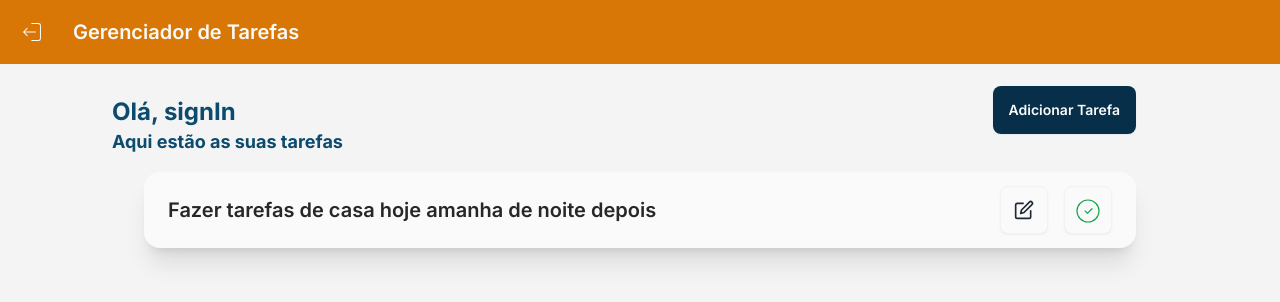
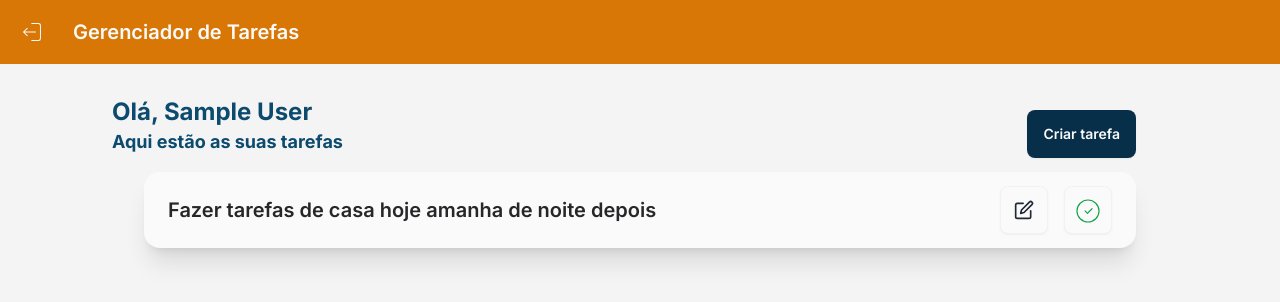
Before and after one commit to matheuspaiva1/gerenc-task, a Next.js app: page /dashboard in a window 1280 px wide. Shown: the top 302 px of the page. Built offline with nearby package versions, Linux system fonts and the light colour scheme; no server answers; sample sign-in values are in the browser's storage.

Commit message:
feat: finalizando formTasks

```diff
--- a/src/app/components/ButtonAddTask.tsx
+++ b/src/app/components/ButtonAddTask.tsx
@@ -1,7 +1,12 @@
+"use client"
 import React from 'react'
 
-export default function ButtonAddTask() {
+export default function ButtonAddTask({...props}) {
   return (
-    <button className="btn btn-primary bg-sky-950 text-zinc-50 border-none right-36 absolute">Adicionar Tarefa</button>
+    <button
+    {...props}
+    className="btn btn-primary bg-sky-950 text-zinc-50 border-none right-36 absolute">
+      {props.title}
+    </button>
   )
 }
--- a/src/app/components/ButtonLogout.tsx
+++ b/src/app/components/ButtonLogout.tsx
@@ -1,8 +1,14 @@
+"use client"
+import { signOut } from 'next-auth/react';
 import React from 'react'
 import { CiLogout } from "react-icons/ci";
 
 export default function ButtonLogout() {
   return (
-    <CiLogout className="h-6 w-6 text-zinc-50"/>
+    <button
+    onClick={() => signOut()}
+    className="btn btn-square btn-ghost">
+        <CiLogout className="h-6 w-6 text-zinc-50" />
+    </button>
   )
 }
--- /dev/null
+++ b/src/app/components/FormTasks.tsx
@@ -0,0 +1,25 @@
+'use client'
+import React, { useState } from 'react'
+import ButtonAddTask from './ButtonAddTask'
+
+export default function FormTasks() {
+  const [value, setValue] = useState('');
+
+
+
+  const getValue= (e: any) =>{
+    setValue(e.target.value);
+  }
+
+  return (
+      <form className="flex items-center mt-4 " onSubmit={getValue}>
+        <input
+        onChange={getValue}
+        value={value}
+        type="text"
+        placeholder="Digite aqui"
+        className="input input-bordered input-info max-w-4xl bg-zinc-50 mx-32 py-4 w-full " />
+        <ButtonAddTask type="submit" title="Adicionar tarefa"/>
+      </form>
+  )
+}
--- a/src/app/components/Header.tsx
+++ b/src/app/components/Header.tsx
@@ -1,19 +1,19 @@
-import React from 'react';
-import ButtonLogout from './ButtonLogout';
+'use client'
+import React from 'react'
+import ButtonLogout from './ButtonLogout'
 
 export default function Header() {
   return (
     <header>
       <div className="navbar bg-amber-600">
         <div className="flex-none">
-    <button className="btn btn-square btn-ghost">
           <ButtonLogout />
-    </button>
         </div>
         <div className="flex-1">
-    <a className="btn btn-ghost text-xl text-zinc-50">Gerenciador de Tarefas</a>
+          <a href='/dashboard' className="btn btn-ghost text-xl text-zinc-50">
+            Gerenciador de Tarefas
+          </a>
         </div>
-
       </div>
     </header>
   )
--- a/src/app/createTasks/page.tsx
+++ b/src/app/createTasks/page.tsx
@@ -0,0 +1,13 @@
+import React from 'react'
+import FormTasks from '../components/FormTasks'
+import Header from '../components/Header'
+
+export default function Page() {
+  return (
+    <main className='bg-zinc-100 h-screen'>
+      <Header/>
+      <h1 className='mt-8 font-bold mx-28 text-2xl text-sky-900'>Adicione aqui a sua Tarefa</h1>
+      <FormTasks/>
+    </main>
+  )
+}
--- a/src/app/dashboard/page.tsx
+++ b/src/app/dashboard/page.tsx
@@ -1,19 +1,31 @@
+"use client"
 import React from 'react'
 import Header from '../components/Header'
 import { signIn } from 'next-auth/react'
 import Tasks from '../components/tasks/Tasks'
 import ButtonAddTask from '../components/ButtonAddTask'
+import { redirect } from 'next/navigation'
+import { getServerSession } from 'next-auth'
+import ButtonLogout from '../components/ButtonLogout'
+import Link from 'next/link'
 
-export default function Page() {
+// eslint-disable-next-line @next/next/no-async-client-component
+export default async function Page() {
+  const session = await getServerSession()
+  if (!session) {
+    redirect("/")
+  }
   return (
     <main className='bg-zinc-100 h-screen'>
       <Header/>
       <div className="flex items-center relative">
         <div className="">
-          <h1 className='mt-8 font-bold mx-28 text-2xl  text-sky-900'>Olá, {signIn.name}</h1>
+          <h1 className='mt-8 font-bold mx-28 text-2xl  text-sky-900'>Olá, {session?.user?.name}</h1>
           <h1 className='font-bold mx-28 text-lg text-sky-900'>Aqui estão as suas tarefas</h1>
         </div>
-        <ButtonAddTask/>
+        <Link href={'/createTasks'}>
+          <ButtonAddTask title="Criar tarefa"/>
+        </Link>
       </div>
       <Tasks/>
 
```
Lines whose indentation alone changed are shown as unchanged.
